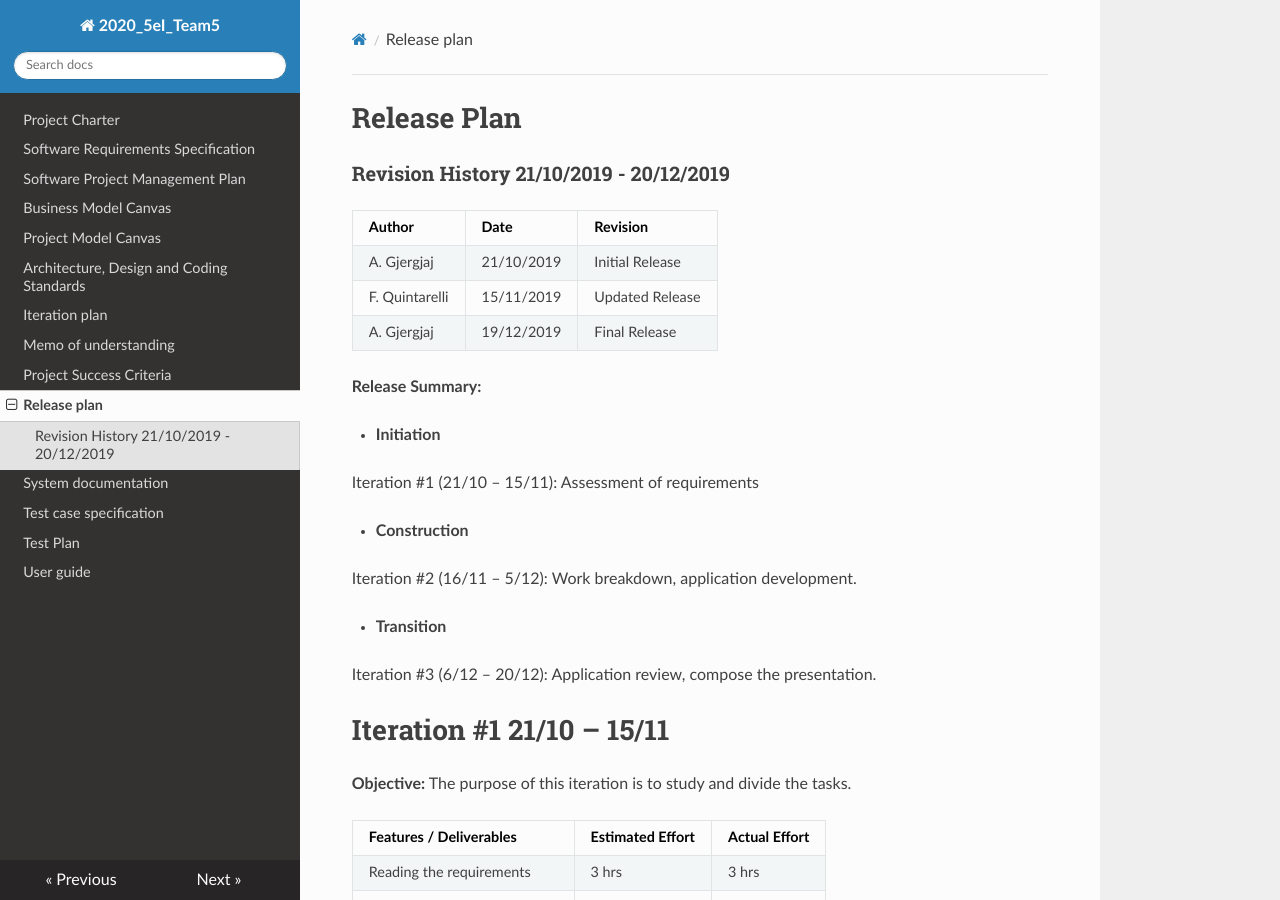
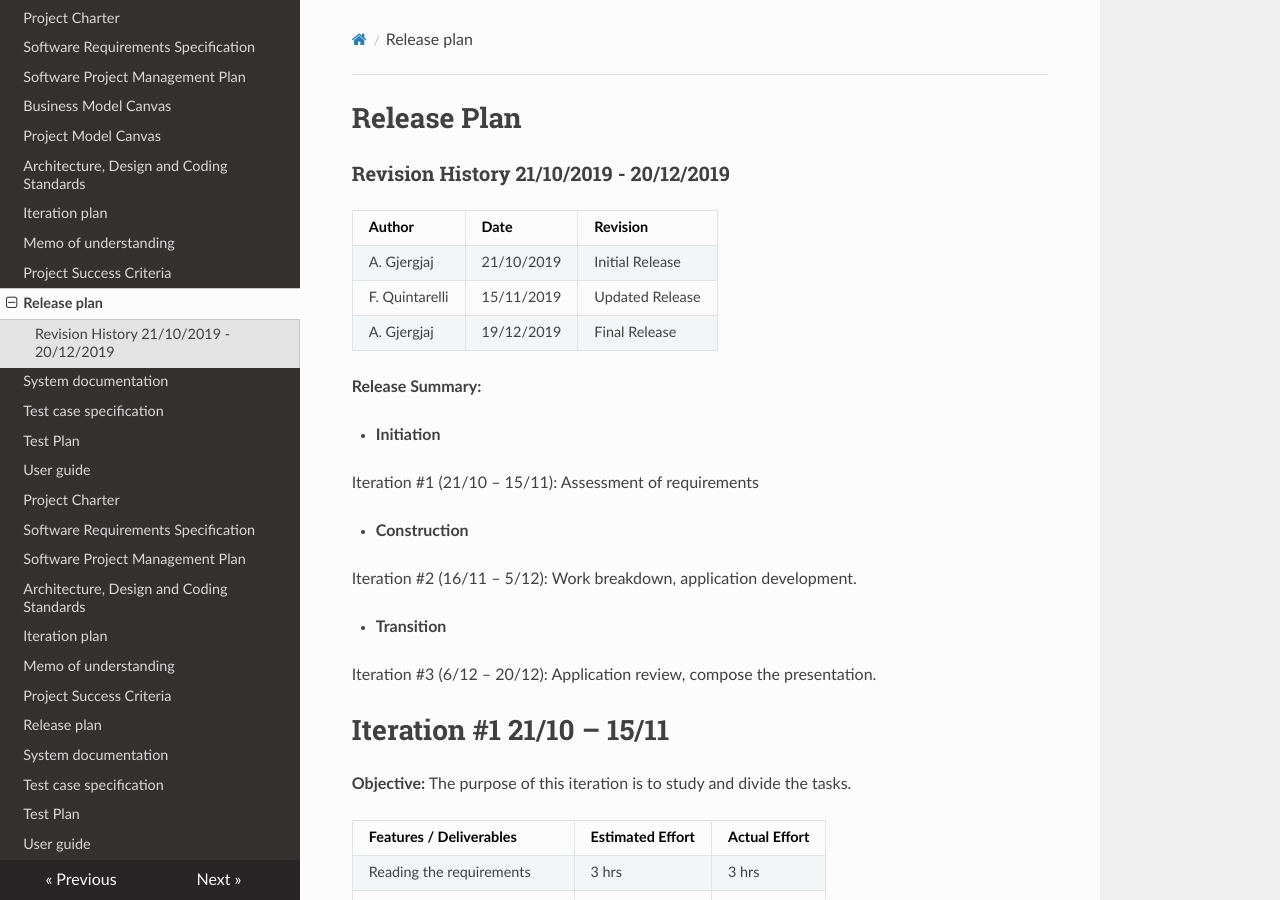
Before and after one commit to albertgj/5Ei_Group5Chat, an MkDocs documentation site: the page built from docs/Release plan.md, in a window 1280 px wide and 900 px high. Built offline with MkDocs 1.6.1, drawn with Linux system fonts in a browser that asks for light colours; nearby versions of some CDN libraries.

Commit message:
Update mkdocs.yml

```diff
--- a/mkdocs.yml
+++ b/mkdocs.yml
@@ -14,6 +14,18 @@
     - 'Test case specification': 'Test case specification.md'
     - 'Test Plan': 'Test Plan.md'
     - 'User guide': 'User guide.md'
+    - 'Project Charter': 'Project charter.pdf'
+    - 'Software Requirements Specification': 'Software Requirements Specification.pdf'
+    - 'Software Project Management Plan': 'Software Project Management Plan.pdf'
+    - 'Architecture, Design and Coding Standards': 'Architecture, Design and Coding Standards.pdf'
+    - 'Iteration plan': 'Iteration plan.pdf'
+    - 'Memo of understanding': 'Memo of understanding.pdf'
+    - 'Project Success Criteria': 'Project Success Criteria.pdf'
+    - 'Release plan': 'Release plan.pdf'
+    - 'System documentation': 'System documentation.pdf'
+    - 'Test case specification': 'Test case specification.pdf'
+    - 'Test Plan': 'Test Plan.pdf'
+    - 'User guide': 'User guide.pdf'
 
 theme:
     name: readthedocs
```
